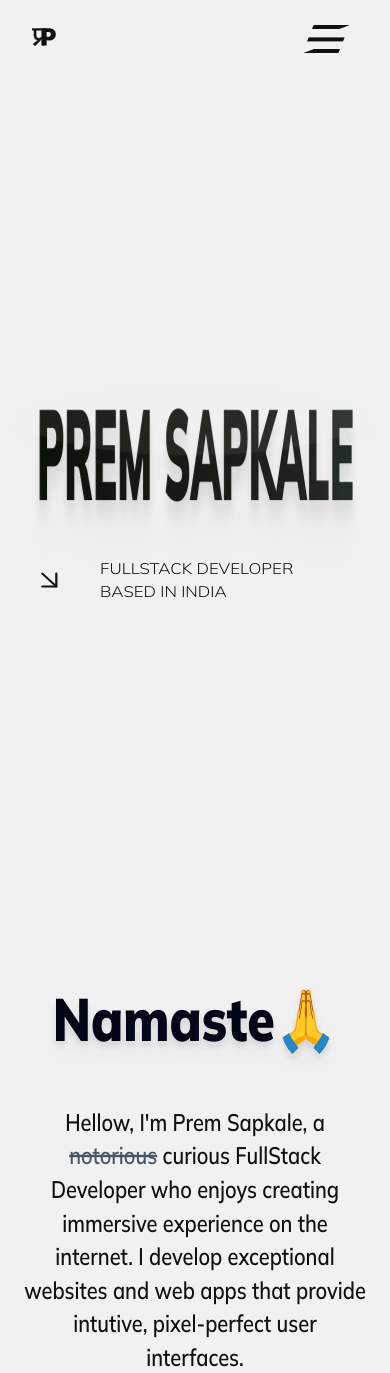
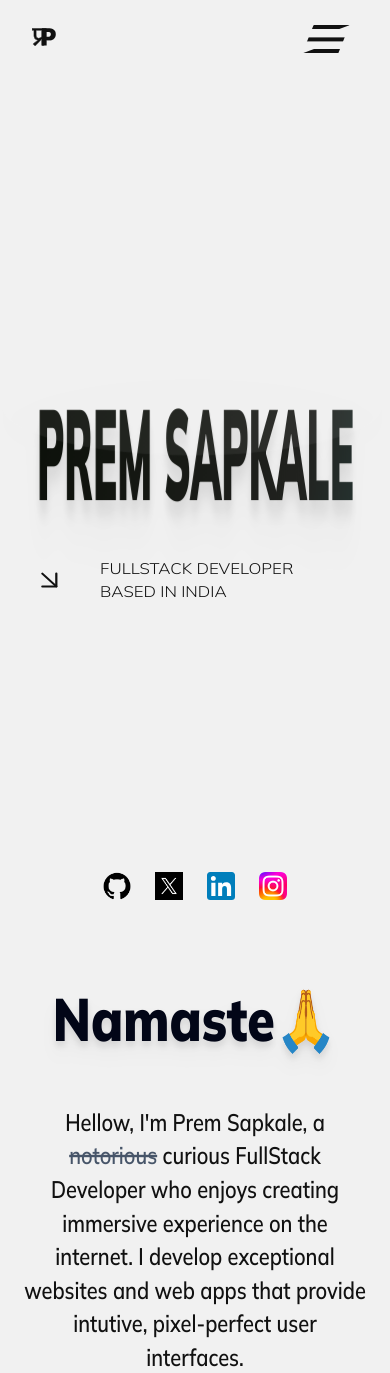
Before and after one commit to psapkale/portfolio, a React (Vite) app: page / in a window 390 px wide. Shown: the top 1373 px of the page. Built offline with nearby package versions, Linux system fonts and the light colour scheme; no server answers; a web font is replaced by a local one.

Commit message:
socials in menu overlay

```diff
--- a/src/components/MenuOverlay.jsx
+++ b/src/components/MenuOverlay.jsx
@@ -88,6 +88,64 @@ export const MenuOverlay = () => {
             </div>
          </div>
          <div
+            className={`w-full fixed top-[90%] lg:top-6 z-30 duration-[800ms] ${
+               showMenuOverlay
+                  ? "translate-y-0"
+                  : "translate-y-[400%] lg:translate-y-[-400%]"
+            }`}
+         >
+            <div className="px-6 flex gap-6 items-center justify-center lg:justify-end">
+               <a
+                  target="_blank"
+                  href="https://github.com/psapkale"
+                  className=""
+               >
+                  <img
+                     src="/github.jpg"
+                     alt="github.com/psapkale"
+                     width={28}
+                     height={28}
+                  />
+               </a>
+               <a
+                  target="_blank"
+                  href="https://twitter.com/premstw"
+                  className=""
+               >
+                  <img
+                     src="/x.jpg"
+                     alt="twitter.com/premstw"
+                     width={28}
+                     height={28}
+                  />
+               </a>
+               <a
+                  target="_blank"
+                  href="https://www.linkedin.com/in/premsapkale"
+                  className=""
+               >
+                  <img
+                     src="/linkedin.svg"
+                     alt="linkedin.com/in/premsapkale"
+                     width={28}
+                     height={28}
+                  />
+               </a>
+               <a
+                  target="_blank"
+                  href="https://www.instagram.com/prem__thxi"
+                  className=""
+               >
+                  <img
+                     src="/instagram.jpg"
+                     alt="instagram.com/prem__thxi"
+                     width={28}
+                     height={28}
+                  />
+               </a>
+            </div>
+         </div>
+         <div
             onClick={handleShowOverlayModal}
             className={`menu-btn-3 w-[48px] h-[30px] fixed top-6 lg:top-1/2 right-10 ${
                showMenuOverlay ? "active" : ""
```
